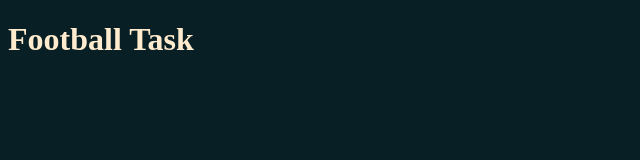
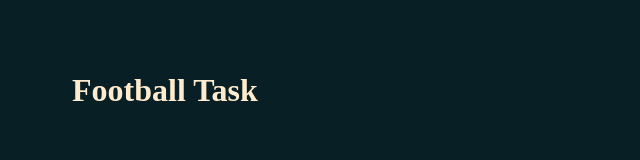
Before and after one commit to Student-dev-ivan/Web-UI-HW, a plain HTML site: page HW1/index.html in a window 1280 px wide. Shown: the whole page, without its empty margins (0-640 px from the left). Drawn offline with Linux system fonts and the light colour scheme.

Commit message:
Update style.css

```diff
--- a/HW1/style.css
+++ b/HW1/style.css
@@ -2,12 +2,9 @@ body {
     background-color: rgb(7, 31, 37);
 }
 
-h1, a, li {
+h1 {
     text-decoration: none;
     color: blanchedalmond;
-}
-
-.box {
     position: absolute;
     margin-top: 5%;
     margin-left: 5%;
```
